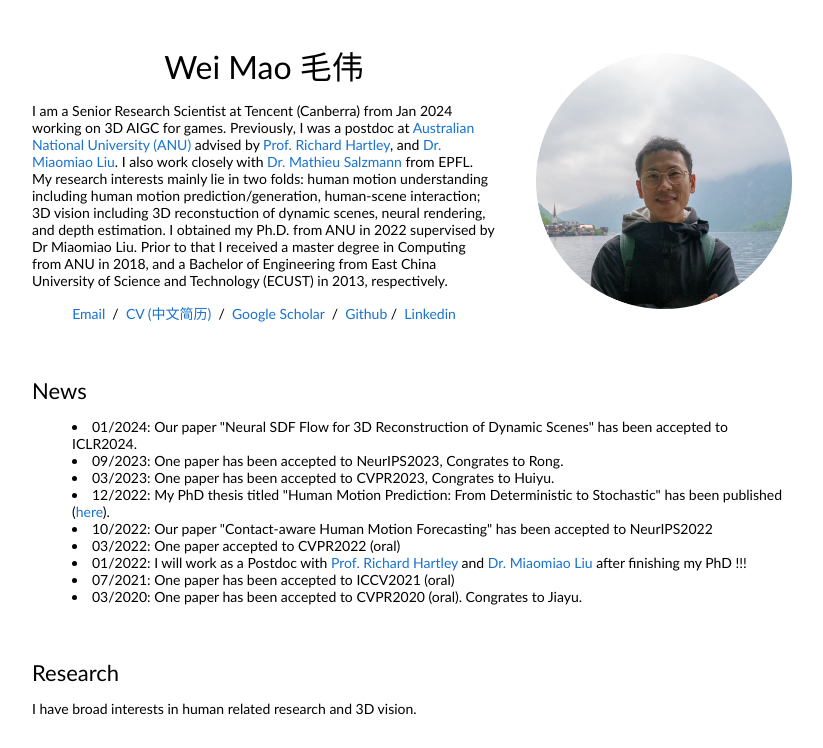
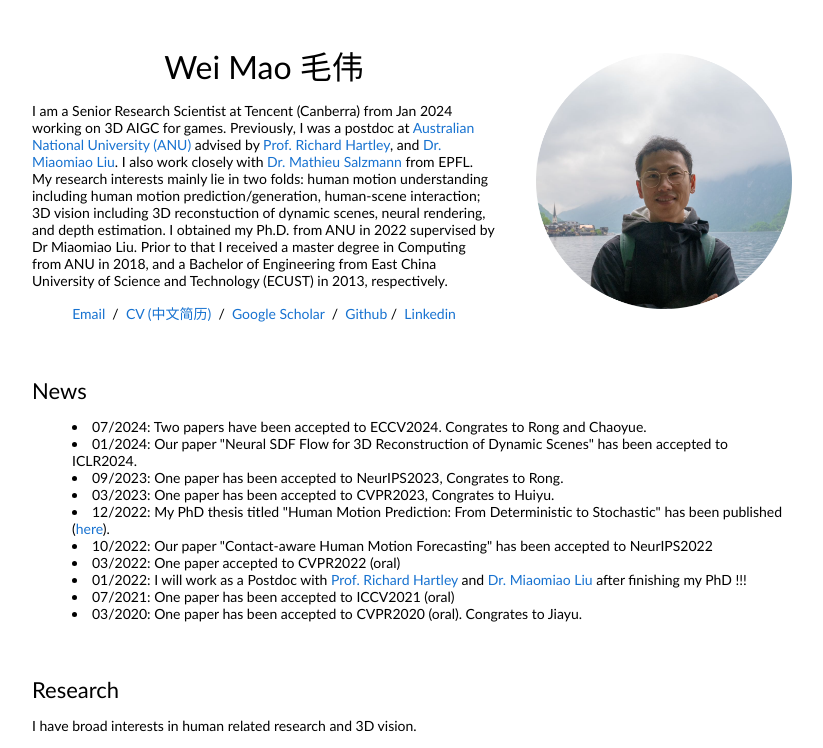
Before and after one commit to wei-mao-2019/home, a plain HTML site: page index.html in a window 1280 px wide. Shown: the top 748 px of the page, without its empty margins (228-1051 px from the left). Drawn offline with Linux system fonts and the light colour scheme.

Commit message:
update home

```diff
--- a/index.html
+++ b/index.html
@@ -41,6 +41,7 @@
               <heading>News</heading>
               <p>
                 <ul>
+                    <li style="list-style-position:inside;margin:0;padding:0;text-align:left;">07/2024: Two papers have been accepted to ECCV2024. Congrates to Rong and Chaoyue.</li>
                     <li style="list-style-position:inside;margin:0;padding:0;text-align:left;">01/2024: Our paper "Neural SDF Flow for 3D Reconstruction of Dynamic Scenes" has been accepted to ICLR2024. </li>
                     <li style="list-style-position:inside;margin:0;padding:0;text-align:left;">09/2023: One paper has been accepted to NeurIPS2023, Congrates to Rong. </li>
                     <li style="list-style-position:inside;margin:0;padding:0;text-align:left;">03/2023: One paper has been accepted to CVPR2023, Congrates to Huiyu. </li>
```
Also changed, not shown: 1 other file.
